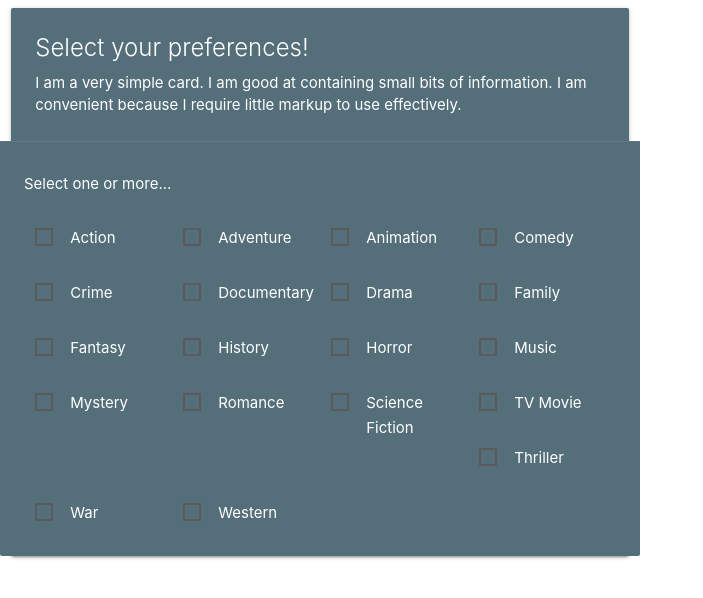
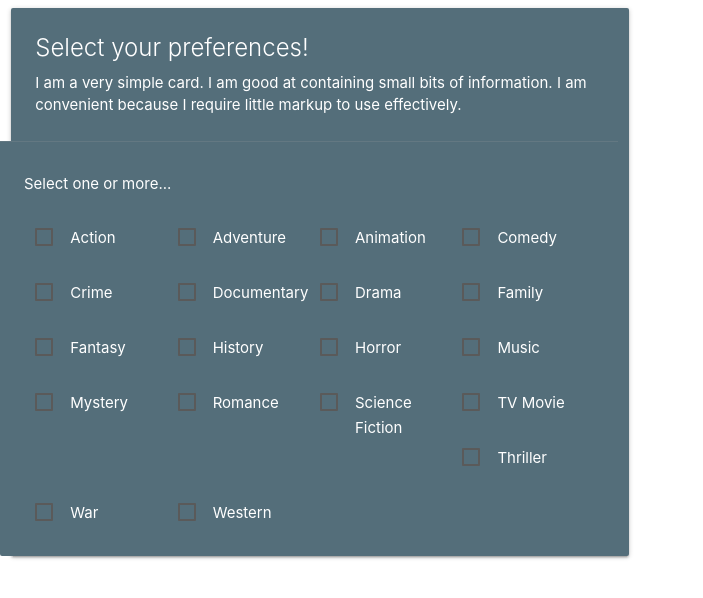
Before and after one commit to melanieuhrich/MovieGO, a PHP site: page / in a window 1280 px wide. Shown: the top 598 px of the page, without its empty margins (0-703 px from the left). Run offline with PHP 8.4, Linux system fonts and the light colour scheme.

Commit message:
genre form complete

```diff
--- a/assets/style/style.css
+++ b/assets/style/style.css
@@ -1,3 +1,8 @@
 * {
     color: white;
 }
+
+.container {
+    width: 100%;
+    margin-left: 500px;
+}
--- a/index.html
+++ b/index.html
@@ -17,13 +17,13 @@
 <!-- project pitch card starts here -->
 <div class="row">
     <div class="col s12 m6">
-      <div class="card blue-grey darken-1 card-custom">
+      <div class="card blue-grey darken-1">
         <div class="card-content white-text">
           <span class="card-title">Select your preferences!</span>
           <p>I am a very simple card. I am good at containing small bits of information.
           I am convenient because I require little markup to use effectively.</p>
         </div>
-        <div class="card-action row">
+        <div class="card-action row container">
             <p>Select one or more...</p>
             <form action="#">
                 <p class="col s3">
```
